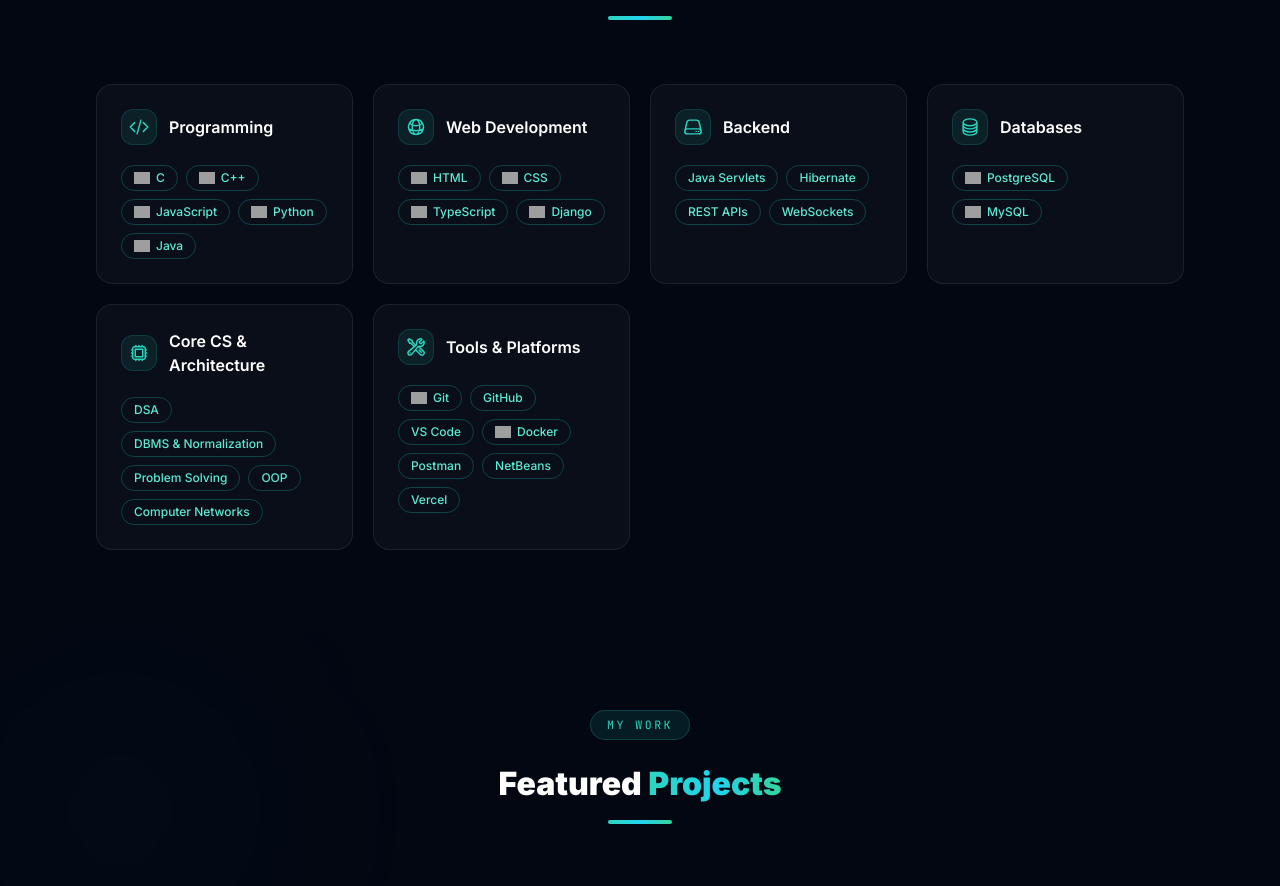
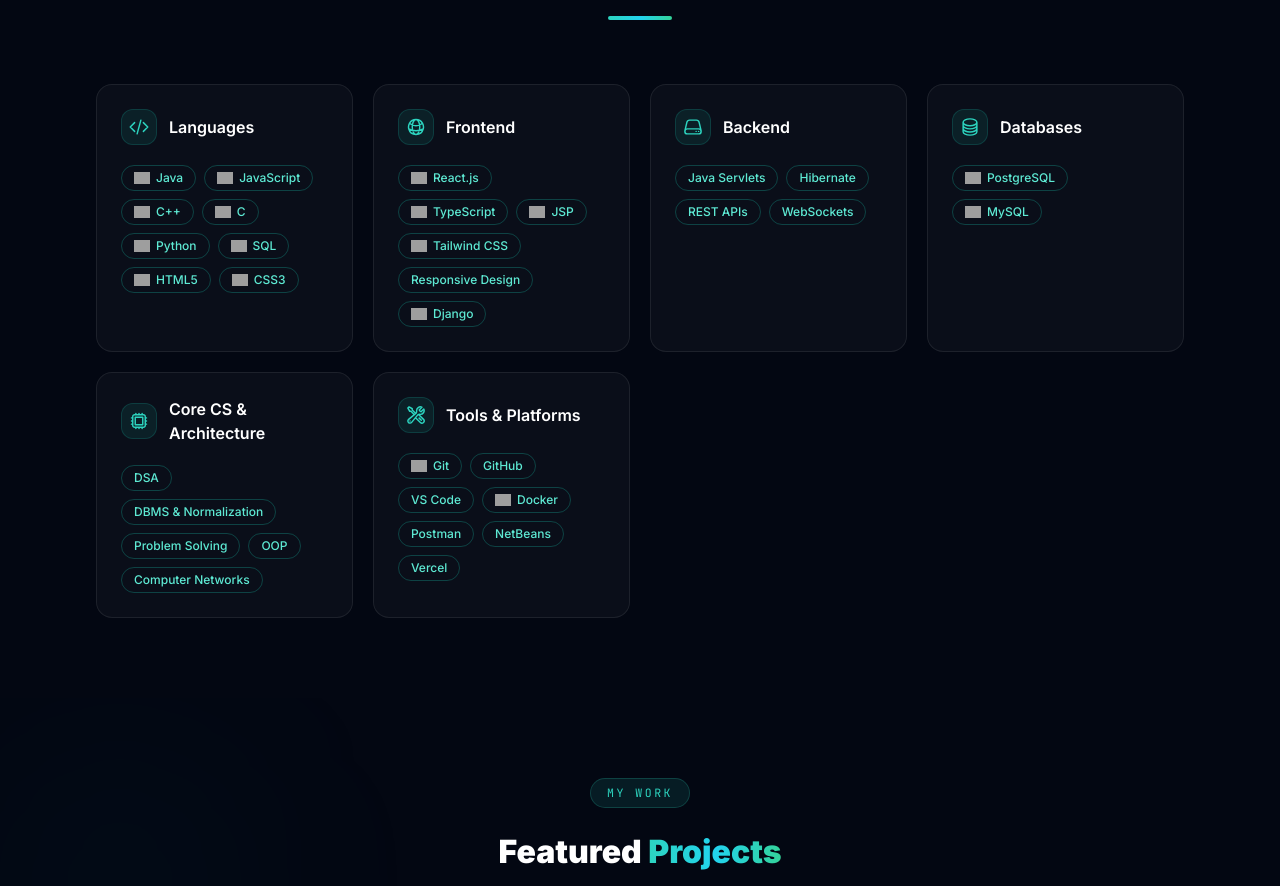
Before and after one commit to KRISHTI2503/my-portfolio, a React (Vite) app: page / in a window 1280 px wide. Shown: the part 1608-2494 px from the top of the page. Built offline with nearby package versions, Linux system fonts and the light colour scheme; grey boxes are pictures that could not be loaded.

Commit message:
Restructure skills: rename Programming to Languages, Web Development to Frontend, update tags

```diff
--- a/src/components/Skills.jsx
+++ b/src/components/Skills.jsx
@@ -10,8 +10,12 @@ const devicons = {
   'Python':     `${DEVICON_BASE}/python/python-original.svg`,
   'JavaScript': `${DEVICON_BASE}/javascript/javascript-original.svg`,
   'TypeScript': `${DEVICON_BASE}/typescript/typescript-original.svg`,
-  'HTML':       `${DEVICON_BASE}/html5/html5-original.svg`,
-  'CSS':        `${DEVICON_BASE}/css3/css3-original.svg`,
+  'HTML5':      `${DEVICON_BASE}/html5/html5-original.svg`,
+  'CSS3':       `${DEVICON_BASE}/css3/css3-original.svg`,
+  'SQL':        `${DEVICON_BASE}/mysql/mysql-original.svg`,
+  'React.js':   `${DEVICON_BASE}/react/react-original.svg`,
+  'Tailwind CSS': `${DEVICON_BASE}/tailwindcss/tailwindcss-original.svg`,
+  'JSP':        `${DEVICON_BASE}/java/java-original.svg`,
   'Django':     `${DEVICON_BASE}/django/django-plain.svg`,
   'PostgreSQL': `${DEVICON_BASE}/postgresql/postgresql-original.svg`,
   'MySQL':      `${DEVICON_BASE}/mysql/mysql-original.svg`,
@@ -21,22 +25,22 @@ const devicons = {
 
 const skillGroups = [
   {
-    category: 'Programming',
+    category: 'Languages',
     icon: (
       <svg className="w-5 h-5" fill="none" stroke="currentColor" strokeWidth={1.75} viewBox="0 0 24 24">
         <path strokeLinecap="round" strokeLinejoin="round" d="M17.25 6.75L22.5 12l-5.25 5.25m-10.5 0L1.5 12l5.25-5.25m7.5-3l-4.5 16.5" />
       </svg>
     ),
-    skills: ['C', 'C++', 'JavaScript', 'Python', 'Java'],
+    skills: ['Java', 'JavaScript', 'C++', 'C', 'Python', 'SQL', 'HTML5', 'CSS3'],
   },
   {
-    category: 'Web Development',
+    category: 'Frontend',
     icon: (
       <svg className="w-5 h-5" fill="none" stroke="currentColor" strokeWidth={1.75} viewBox="0 0 24 24">
         <path strokeLinecap="round" strokeLinejoin="round" d="M12 21a9.004 9.004 0 008.716-6.747M12 21a9.004 9.004 0 01-8.716-6.747M12 21c2.485 0 4.5-4.03 4.5-9S14.485 3 12 3m0 18c-2.485 0-4.5-4.03-4.5-9S9.515 3 12 3m0 0a8.997 8.997 0 017.843 4.582M12 3a8.997 8.997 0 00-7.843 4.582m15.686 0A11.953 11.953 0 0112 10.5c-2.998 0-5.74-1.1-7.843-2.918m15.686 0A8.959 8.959 0 0121 12c0 .778-.099 1.533-.284 2.253m0 0A17.919 17.919 0 0112 16.5c-3.162 0-6.133-.815-8.716-2.247m0 0A9.015 9.015 0 013 12c0-1.605.42-3.113 1.157-4.418" />
       </svg>
     ),
-    skills: ['HTML', 'CSS', 'TypeScript', 'Django'],
+    skills: ['React.js', 'TypeScript', 'JSP', 'Tailwind CSS', 'Responsive Design', 'Django'],
   },
   {
     category: 'Backend',
```
